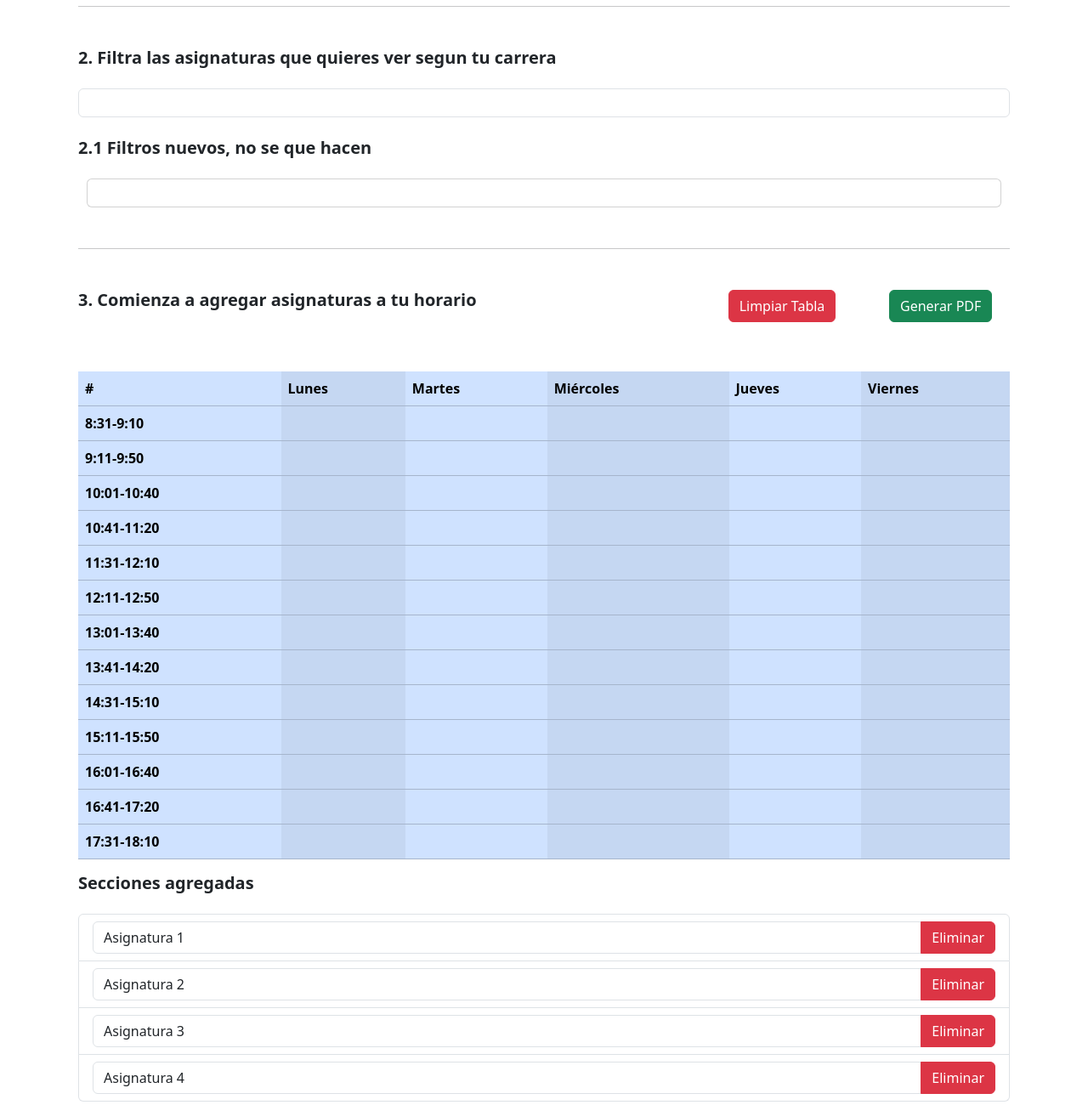
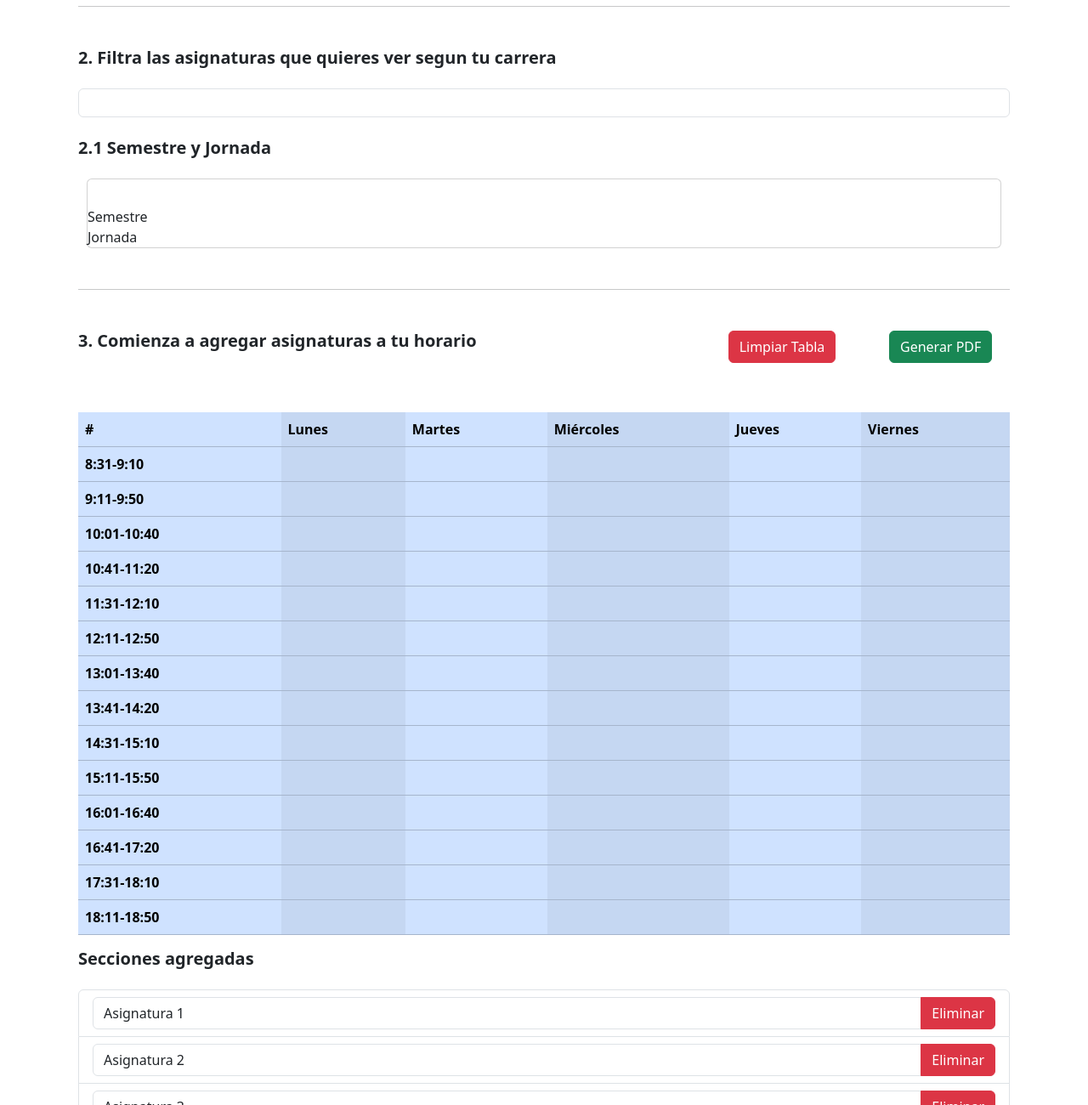
Before and after one commit to R-Perea/HorarioK, a plain HTML site: page index.html in a window 1280 px wide. Shown: the part 296-1596 px from the top of the page at 85% size. Drawn offline with nearby package versions, Linux system fonts and the light colour scheme.

Commit message:
fix falta horario en tabla

```diff
--- a/index.html
+++ b/index.html
@@ -61,12 +61,12 @@
 
             <br>
             <h2 class="fs-5 fw-bold mb-4">
-                2.1 Filtros nuevos, no se que hacen
+                2.1 Semestre y Jornada
             </h2>
             <div class="card">
                 <div id="card-filtro" class="card-body"></div>
-                <div id="card-filtro-nivel"></div>
-                <div id="card-filtro-jornada"></div>
+                <div id="card-filtro-nivel">Semestre</div>
+                <div id="card-filtro-jornada">Jornada</div>
             </div>
 
             <hr class="my-5" />
@@ -219,6 +219,14 @@
                             <td id="j13"></td>
                             <td id="v13"></td>
                         </tr>
+                        <tr>
+                            <th scope="row">18:11-18:50</th>
+                            <td id="l14"></td>
+                            <td id="m14"></td>
+                            <td id="mi14"></td>
+                            <td id="j14"></td>
+                            <td id="v14"></td>
+                        </tr>
                     </tbody>
                 </table>
 
```
